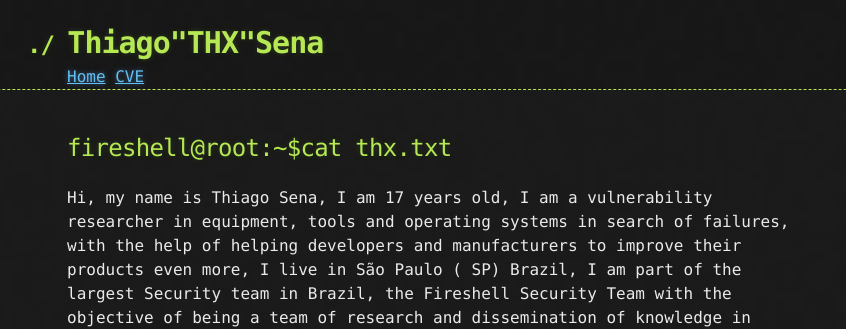
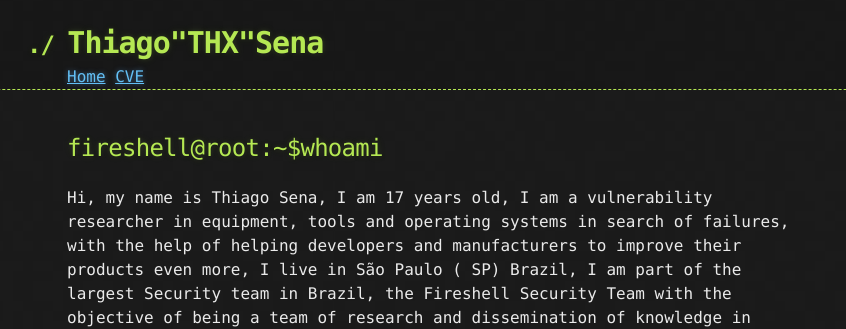
Before and after one commit to mtps3/Mtps3.github.io, a Jekyll site: the page built from 1index.md, in a window 1280 px wide. Shown: the top 329 px of the page, without its empty margins (198-1044 px from the left). Built offline with Jekyll 4.4.1, drawn with Linux system fonts in a browser that asks for light colours.

Commit message:
Update 1index.md

```diff
--- a/1index.md
+++ b/1index.md
@@ -5,7 +5,7 @@
 layout: mainpage
 ---
 
-## fireshell@root:~$cat thx.txt
+## fireshell@root:~$whoami
 
 
 Hi, my name is Thiago Sena, I am 17 years old, I am a vulnerability researcher in equipment, tools and operating systems in search of failures, with the help of helping developers and manufacturers to improve their products even more, I live in São Paulo ( SP) Brazil, I am part of the largest Security team in Brazil, the Fireshell Security Team with the objective of being a team of research and dissemination of knowledge in InfoSec. We participate in Capture The Flag events, both national and international, we use these types of events to improve our skills in the most diverse areas related to information security.
```
